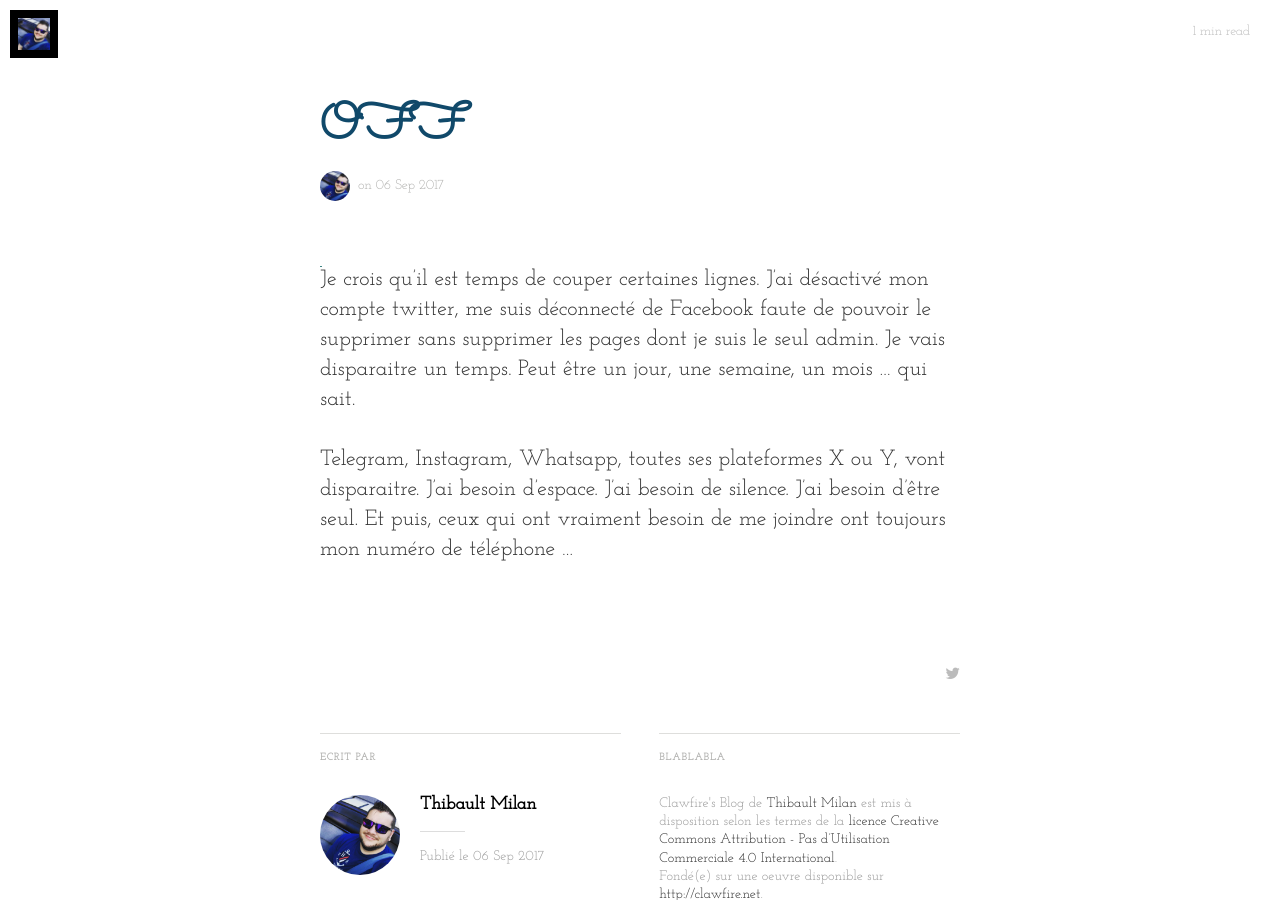
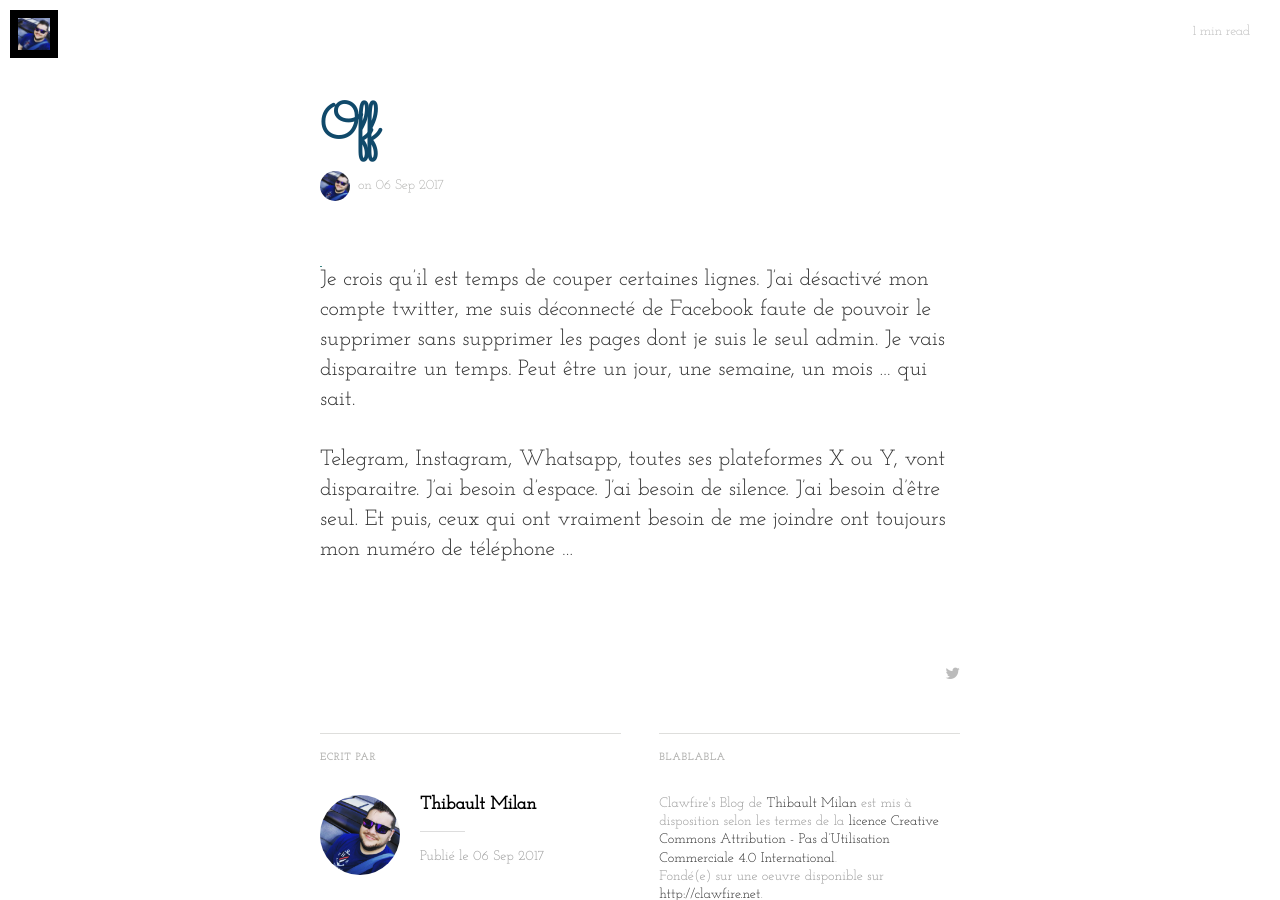
Before and after one commit to clawfire/clawfire.net, a Jekyll site: the page built from _posts/2017-09-06-off.markdown, in a window 1280 px wide and 900 px high. Built offline with Jekyll 4.4.1, drawn with Linux system fonts in a browser that asks for light colours; nearby versions of some CDN libraries; comment, search, counter and statistics services are not loaded.

```diff
--- a/_posts/2017-09-06-off.markdown
+++ b/_posts/2017-09-06-off.markdown
@@ -1,6 +1,6 @@
 ---
 layout: post
-title: 'OFF'
+title: 'Off'
 date: '2017-09-06 11:44:47 +0200'
 ---
 
```
